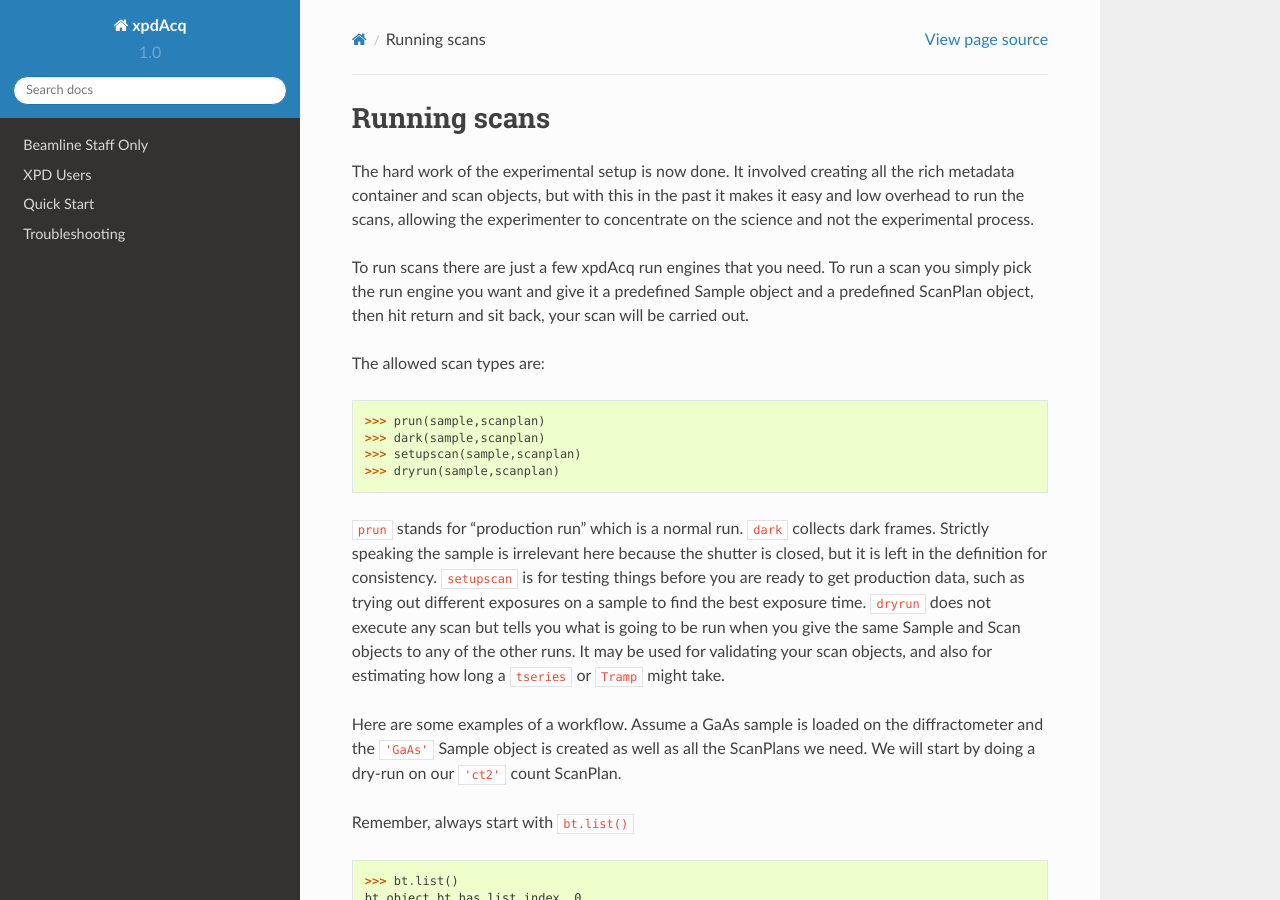
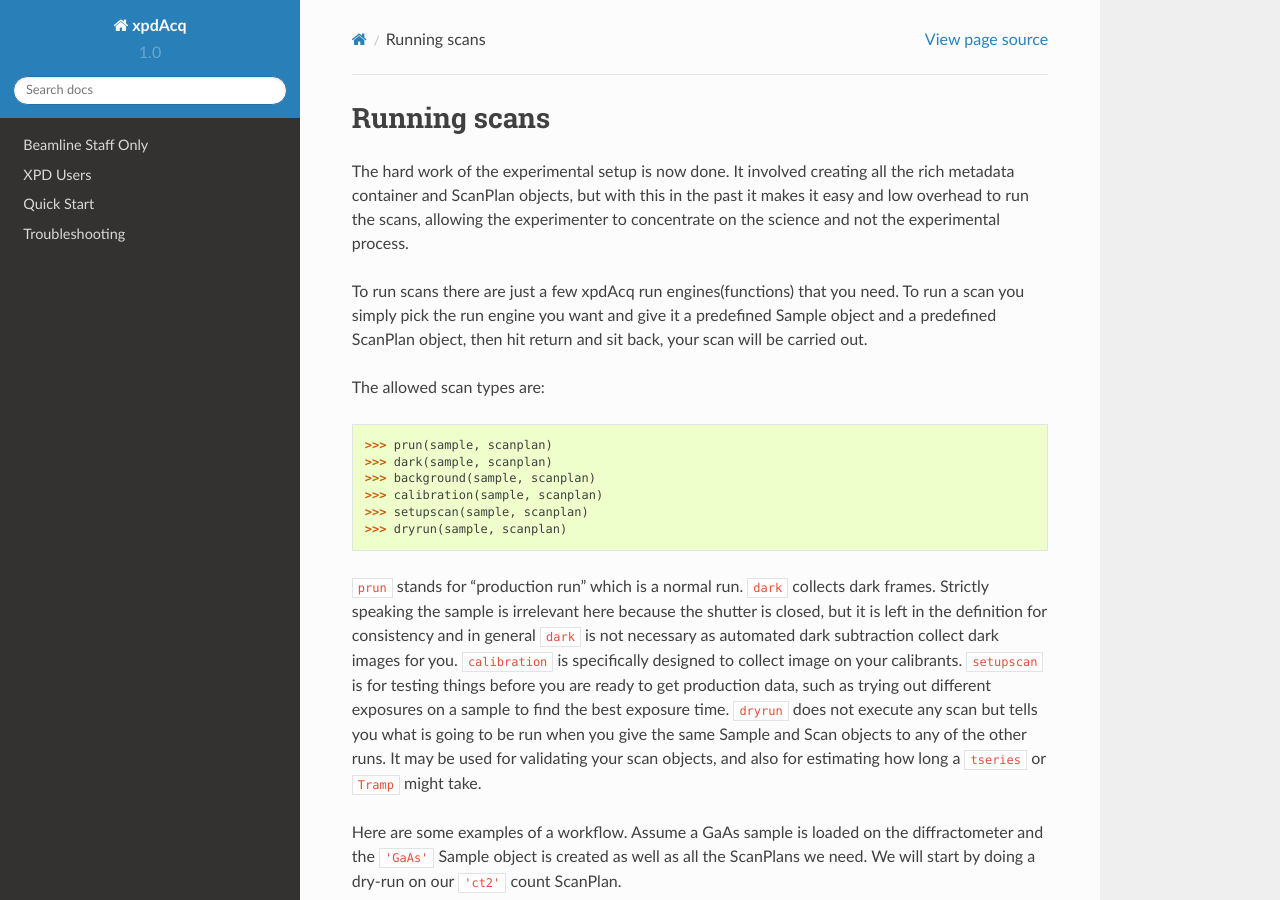
Before and after one commit to xpdAcq/xpdAcq, a Sphinx documentation site: the page built from doc/usb_Running.rst, in a window 1280 px wide and 900 px high. Built offline with Sphinx 7.4.7 and the Read the Docs theme 2.0.0, drawn with Linux system fonts in a browser that asks for light colours.

Commit message:
middle of working on usb_Running doc

```diff
--- a/doc/usb_Running.rst
+++ b/doc/usb_Running.rst
@@ -4,12 +4,12 @@ Running scans
 -------------
 
 The hard work of the experimental setup is now done.  It involved creating all the
-rich metadata container and scan objects, but with this in the past it makes
+rich metadata container and ScanPlan objects, but with this in the past it makes
 it easy and low overhead to run the scans, allowing the experimenter to concentrate
 on the science and not the experimental process.
 
 To run scans there are just a few xpdAcq
-run engines that you need.  To run a scan you simply pick the run engine you want
+run engines(functions) that you need.  To run a scan you simply pick the run engine you want
 and give it a predefined Sample object and
 a predefined ScanPlan object, then hit return and sit back, your scan will be carried out.
 
@@ -17,14 +17,17 @@ The allowed scan types are:
 
 .. code-block:: python
 
-  >>> prun(sample,scanplan)
-  >>> dark(sample,scanplan)
-  >>> setupscan(sample,scanplan)
-  >>> dryrun(sample,scanplan)
+  >>> prun(sample, scanplan)
+  >>> dark(sample, scanplan)
+  >>> background(sample, scanplan)
+  >>> calibration(sample, scanplan)
+  >>> setupscan(sample, scanplan)
+  >>> dryrun(sample, scanplan)
 
 ``prun`` stands for "production run" which is a normal run.  ``dark`` collects dark frames.
 Strictly speaking the sample is irrelevant here because the shutter is closed, but
-it is left in the definition for consistency.  ``setupscan`` is for testing things
+it is left in the definition for consistency and in general ``dark`` is not necessary as automated dark subtraction collect dark images for you. ``calibration`` is specifically designed to collect image on your calibrants.
+``setupscan`` is for testing things
 before you are ready to get production data, such as trying out different exposures
 on a sample to find the best exposure time.  ``dryrun`` does not execute any scan
 but tells you what is going to be run when you give the same Sample and Scan objects
```
